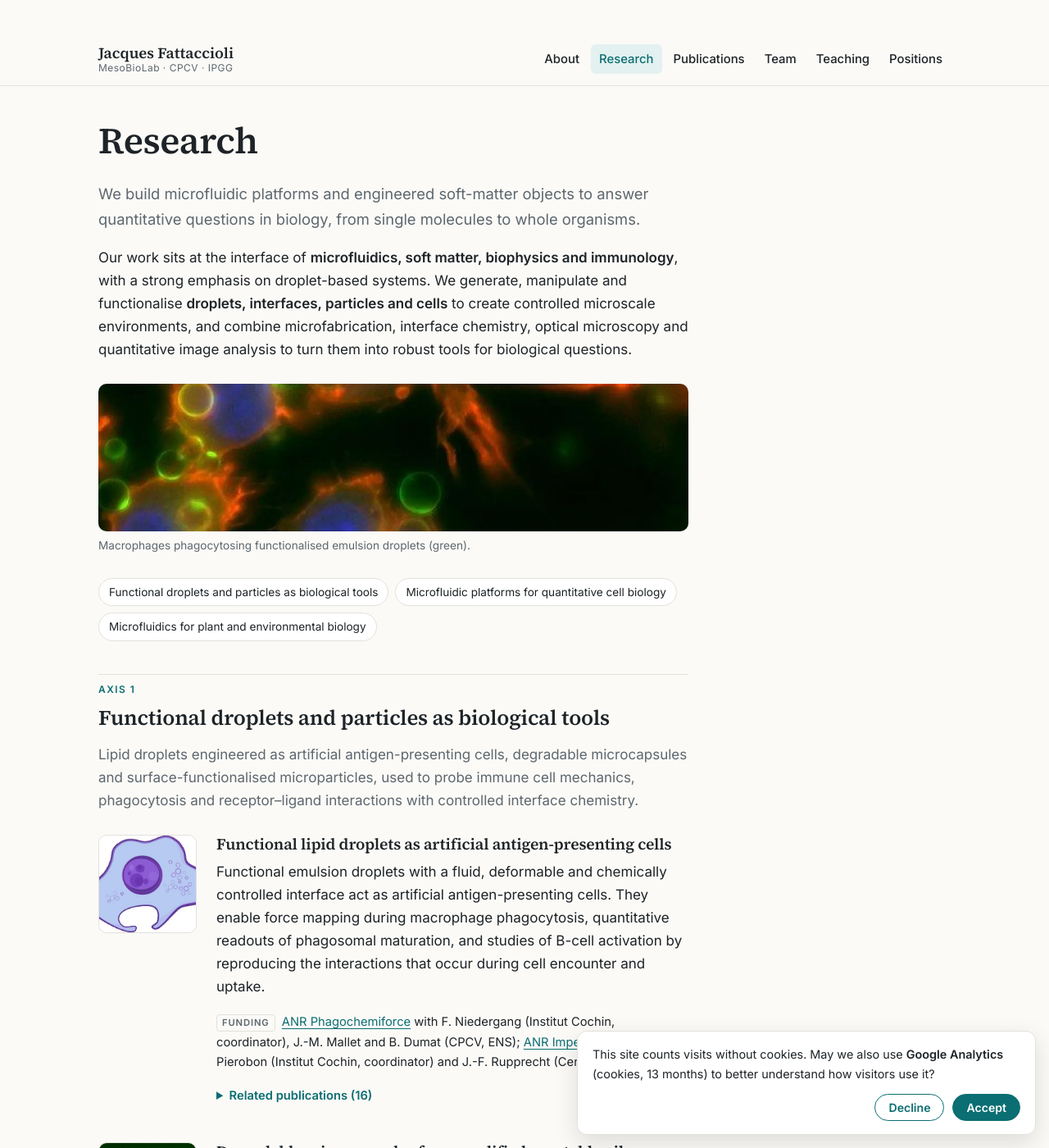
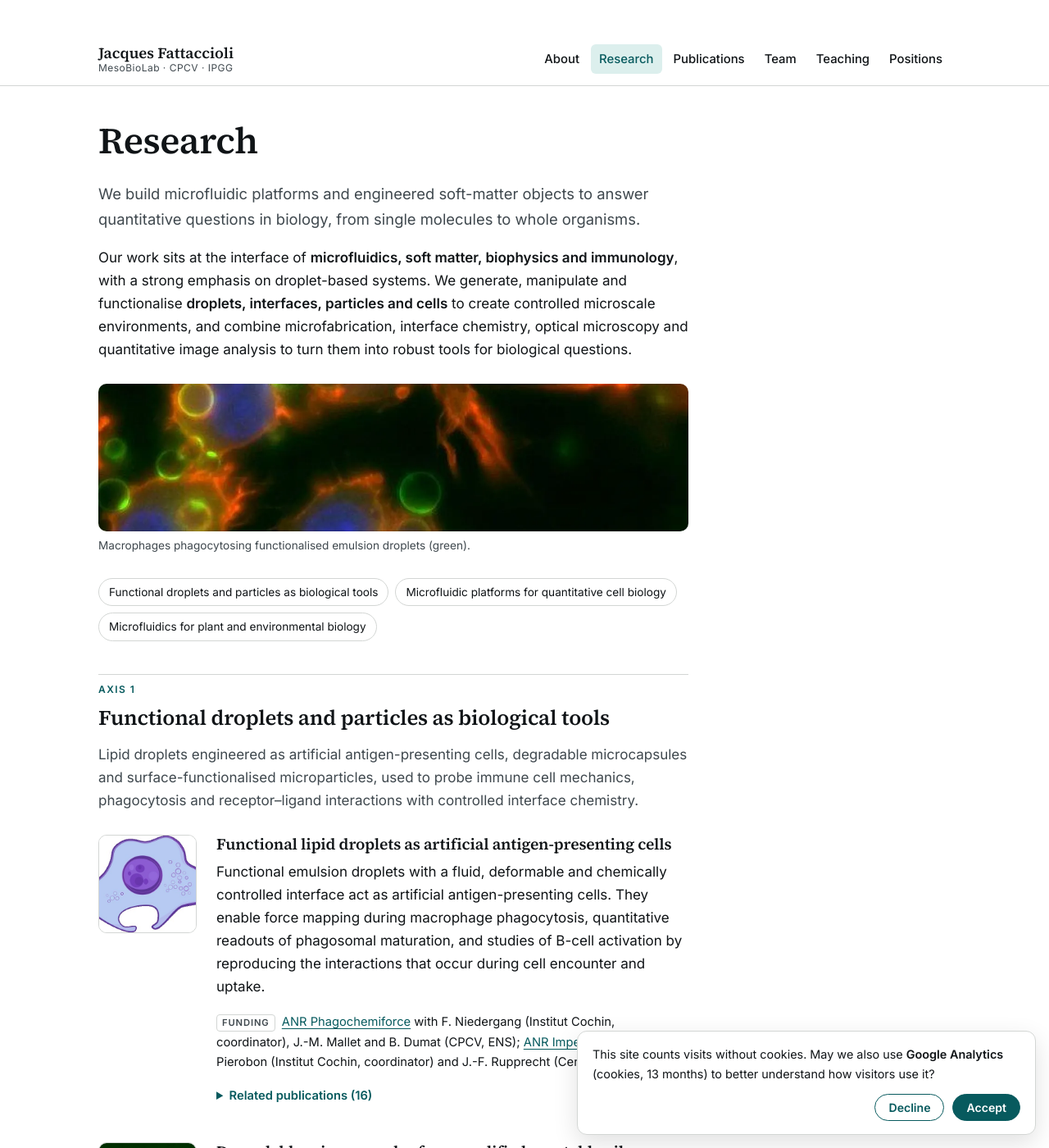
Before and after one commit to fattaccioli/fattaccioli.github.io, a Jekyll site: the page built from 2_research.markdown, in a window 1280 px wide and 1400 px high. Shown: the whole window at 82% size. Built offline with Jekyll 4.4.1, drawn with Linux system fonts in a browser that asks for light colours.

Commit message:
Increase colour contrast (text, muted grey, teal, borders; dark mode too)
Co-Authored-By: Claude Opus 5.5 <noreply@anthropic.com>
Claude-Session: https://claude.ai/code/session_01KoNwF4rT2ADcRqTZpmGTBV

```diff
--- a/assets/css/site.css
+++ b/assets/css/site.css
@@ -3,15 +3,16 @@
    Colours and fonts are defined once below; change them here.
    ===================================================================== */
 :root {
-  --bg: #fbfaf7;
+  --bg: #ffffff;
+  --bg-alt: #f4f3ef;        /* footer, alternate bands */
   --surface: #ffffff;
-  --text: #1d2327;
-  --muted: #5d676e;
-  --line: #e3e1da;
-  --accent: #0b6e72;        /* teal — links, buttons */
-  --accent-strong: #08575a;
-  --accent-soft: #e3f1f0;
-  --highlight: #b8432f;     /* small accents (numbers) */
+  --text: #101417;
+  --muted: #3f484e;
+  --line: #d3d6d4;
+  --accent: #075a5e;        /* teal — links, buttons */
+  --accent-strong: #043f42;
+  --accent-soft: #dcefed;
+  --highlight: #a3361f;     /* small accents (numbers) */
   --radius: 10px;
   --wrap: 1080px;
   --measure: 720px;
@@ -20,15 +21,16 @@
 }
 @media (prefers-color-scheme: dark) {
   :root {
-    --bg: #14181b;
-    --surface: #1b2024;
-    --text: #e6e8e6;
-    --muted: #9aa4aa;
-    --line: #2c3338;
-    --accent: #5cc4c0;
-    --accent-strong: #84d6d2;
-    --accent-soft: #1d3233;
-    --highlight: #ee8a72;
+    --bg: #0f1316;
+    --bg-alt: #161b1f;
+    --surface: #171c20;
+    --text: #f1f3f2;
+    --muted: #b4bdc2;
+    --line: #353d43;
+    --accent: #6fd3ce;
+    --accent-strong: #9ce3df;
+    --accent-soft: #173b3c;
+    --highlight: #f39a82;
   }
 }
 
@@ -128,7 +130,7 @@ p { margin: 0 0 1em; }
   display: block; background: var(--surface); border: 1px solid var(--line); border-radius: var(--radius);
   padding: 22px; text-decoration: none; color: var(--text); transition: border-color .15s, transform .15s;
 }
-.card:hover { border-color: var(--accent); transform: translateY(-2px); color: var(--text); }
+.card:hover { border-color: var(--accent); transform: translateY(-2px); color: var(--text); box-shadow: 0 6px 18px rgba(0,0,0,.07); }
 .card h3 { margin: .2em 0 .5em; font-size: 1.12rem; }
 .card p { color: var(--muted); font-size: .95rem; margin: 0; }
 .card-num { font-family: var(--serif); color: var(--highlight); font-weight: 600; }
@@ -186,6 +188,7 @@ figure.band figcaption { font-size: .85rem; color: var(--muted); margin-top: 6px
 .pub-num { position: absolute; left: 0; top: 13px; font-family: var(--serif); color: var(--highlight); font-weight: 600; font-size: .9rem; }
 .pub-title { display: block; font-weight: 600; color: var(--text); }
 .pub-authors { display: block; color: var(--muted); }
+.pub-title { font-size: 1rem; }
 .pub-authors .me { color: var(--text); font-weight: 600; }
 .pub-venue { display: block; }
 .pub-venue em { font-style: italic; font-weight: 500; }
@@ -215,7 +218,7 @@ h3.year { font-size: 1rem; font-family: var(--sans); color: var(--muted); margin
 @media (max-width: 560px) { .pi { grid-template-columns: 96px 1fr; } .pi img { width: 96px; } }
 
 /* ---------- footer ---------- */
-.site-footer { border-top: 1px solid var(--line); margin-top: 48px; padding: 32px 0 24px; font-size: .9rem; color: var(--muted); }
+.site-footer { background: var(--bg-alt); border-top: 1px solid var(--line); margin-top: 48px; padding: 32px 0 24px; font-size: .9rem; color: var(--muted); }
 .footer-grid { display: grid; grid-template-columns: 1.4fr 1fr; gap: 24px; }
 .footer-name { font-family: var(--serif); font-weight: 600; color: var(--text); font-size: 1.05rem; margin-bottom: .3em; }
 .footer-meta { display: flex; justify-content: space-between; gap: 12px; flex-wrap: wrap; border-top: 1px solid var(--line); padding-top: 16px; margin-top: 8px; font-size: .82rem; }
```
